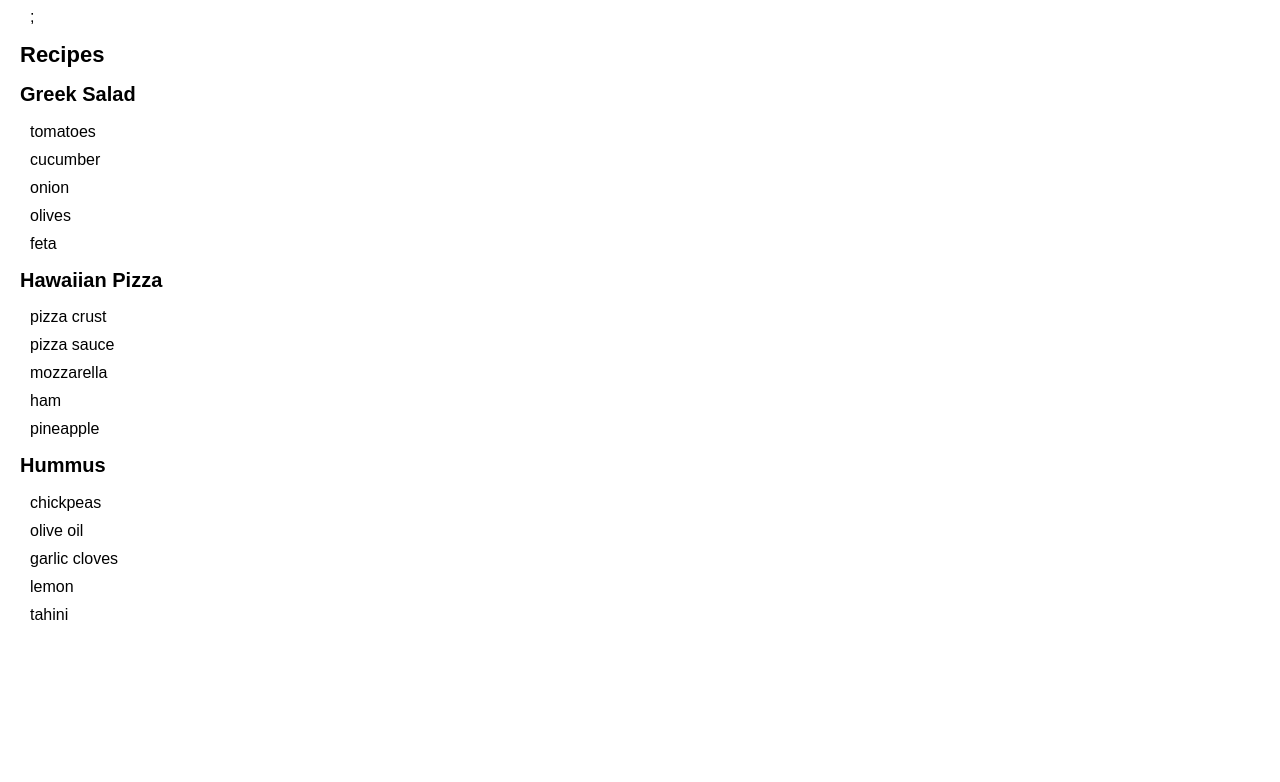
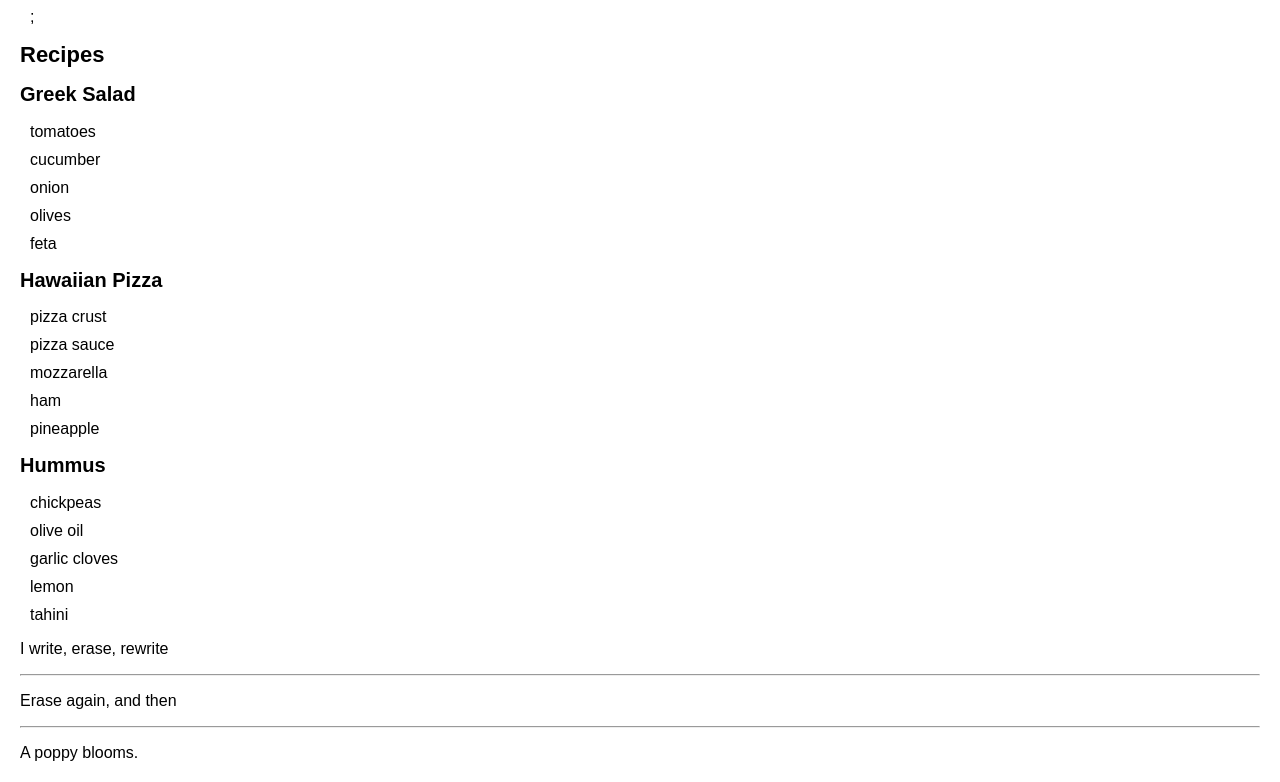
Before and after one commit to Fakecloak/my-first-react-app, a React (Vite) app: page / in a window 1280 px wide. Shown: the part 1268-2050 px from the top of the page. Before the commit the page ends 1912 px from the top, so only its background shows below. Built offline with nearby package versions, Linux system fonts and the light colour scheme.

Commit message:
inserted an <hr /> separator between each paragraph using <fragment>

```diff
--- a/src/App.jsx
+++ b/src/App.jsx
@@ -6,12 +6,15 @@ import './App.css'
 import Profile from './Profile.jsx'
 import List from './Scientists.jsx'
 import RecipeList from './RecipeList.jsx'
+import Poem from './Poem.jsx'
+
 function App() {
   return (
     <>
       <Profile />
       <List />
       <RecipeList />
+      <Poem />
     </>
   )
 }
--- a/src/Poem.jsx
+++ b/src/Poem.jsx
@@ -10,10 +10,10 @@ export default function Poem() {
     return (
         <article>
             {poem.lines.map((line, index) =>
-        <p key={index}>
-          {line}
-        </p>
-      )}
+                <fragment key={index}>
+                    {index > 0 && <hr />}
+                    <p>{line}</p>
+                </fragment>)}
         </article>
     );
 }
```
Lines whose indentation alone changed are shown as unchanged.
